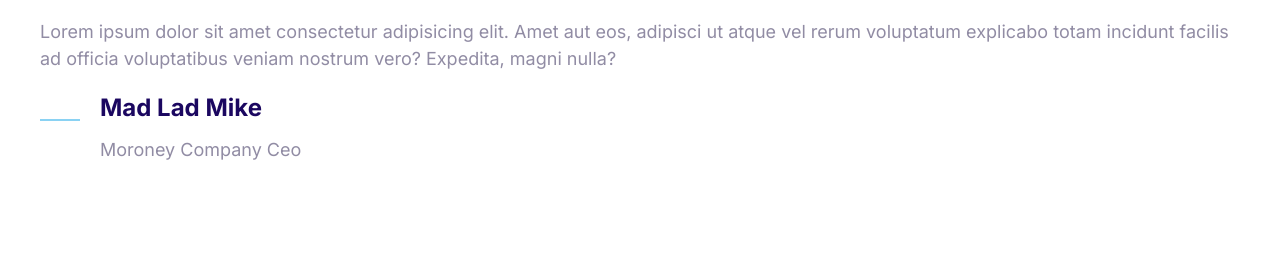
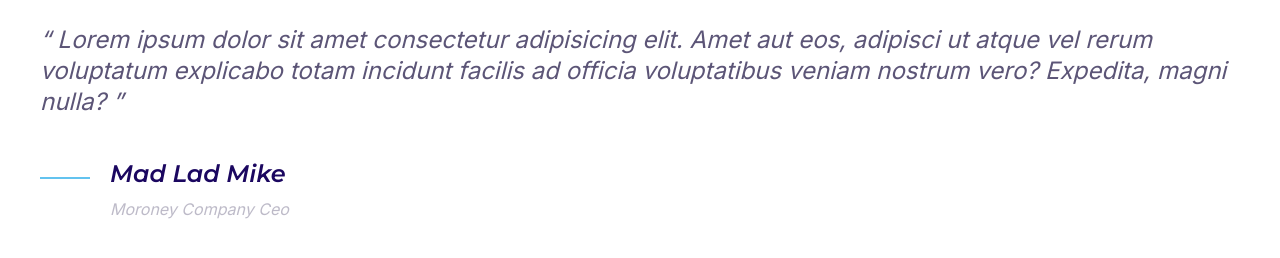
Before and after one commit to TwoEyeSea/Moshify-Repo, a plain HTML site: page index.html in a window 1280 px wide. Drawn offline with Linux system fonts and the light colour scheme.

Commit message:
styles for quote component.

```diff
--- a/CSS/styles.css
+++ b/CSS/styles.css
@@ -4,6 +4,7 @@
   --color-accent: #ff3400;
   --color-headings: #1b0760;
   --color-body: #918ca4;
+  --color-body-darker: #5c5577;
   --color-border: #ccc;
   --border-radius: 30px;
 }
@@ -277,8 +278,8 @@ a {
 /* Inputs */
 
 .input {
+  border-radius: var(--border-radius);
   border: 1px solid var(--color-border);
-  border-radius: var(--border-radius);
   color: var(--color-headings);
   font-size: 2rem;
   outline: none;
@@ -357,16 +358,16 @@ a {
 /* Plans */
 
 .plan__container {
+  box-sizing: border-box;
+  margin: 3rem;
   width: 49rem;
-  margin: 3rem;
-  box-sizing: border-box;
 }
 
 .plan__name {
   color: #fff;
+  font-size: 2.4rem;
+  font-weight: 600;
   margin: 0;
-  font-weight: 600;
-  font-size: 2.4rem;
 }
 
 .plan__price {
@@ -376,8 +377,8 @@ a {
 .plan__billing-cycle {
   font-size: 2.4rem;
   font-weight: 300;
+  margin-right: 2rem;
   opacity: 0.8;
-  margin-right: 2rem;
 }
 
 .card__header .badge {
@@ -394,10 +395,10 @@ a {
 }
 
 .plan__description {
+  display: block;
   font-size: 3rem;
   font-weight: 300;
   letter-spacing: 2px;
-  display: block;
 }
 
 .card--primary .plan__description {
@@ -420,11 +421,11 @@ a {
 
 .plan--popular .card__header::before {
   content: url(../Images/popular.svg);
-  width: 40px;
   display: inline-block;
   position: absolute;
+  right: 5%;
   top: -6px;
-  right: 5%;
+  width: 40px;
 }
 @media screen and (min-width: 1024px) {
   .plan__container {
@@ -470,3 +471,58 @@ a {
 .media__image {
   margin-top: 1rem;
 }
+
+/* Quotes */
+
+.quote {
+  color: var(--color-body-darker);
+  font-size: 3rem;
+  font-style: italic;
+  font-weight: 500;
+  line-height: 1.3;
+}
+
+.quote__text::before {
+  content: open-quote;
+}
+.quote__text::after {
+  content: close-quote;
+}
+
+.media__quote {
+  font-style: normal;
+}
+
+.quote__line {
+  position: relative;
+  bottom: 10px;
+}
+
+.quote .icon {
+  width: 50px;
+}
+
+.quote__author {
+  font-family: Montserrat, Arial, Helvetica, sans-serif;
+  font-weight: 500;
+}
+
+.quote__organization {
+  font-size: 2rem;
+  opacity: 0.4;
+  font-weight: 400;
+}
+
+@media screen and (min-width: 1024px) {
+  .quote {
+    font-size: 2.4rem;
+  }
+
+  .quote .media {
+    margin-top: 4rem;
+  }
+
+  .quote .quote__organization {
+    font-size: 1.6rem;
+  }
+}
```
